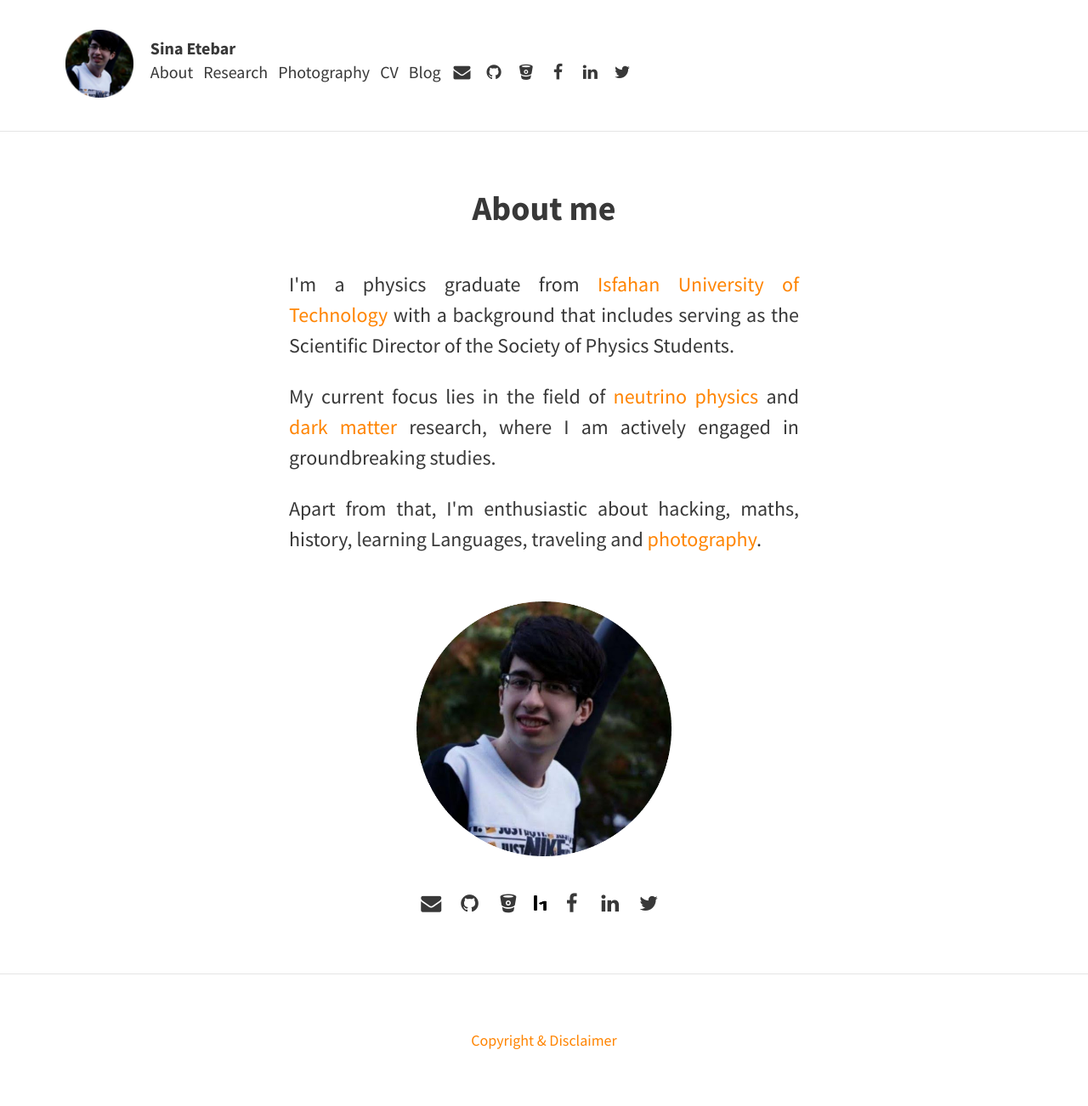
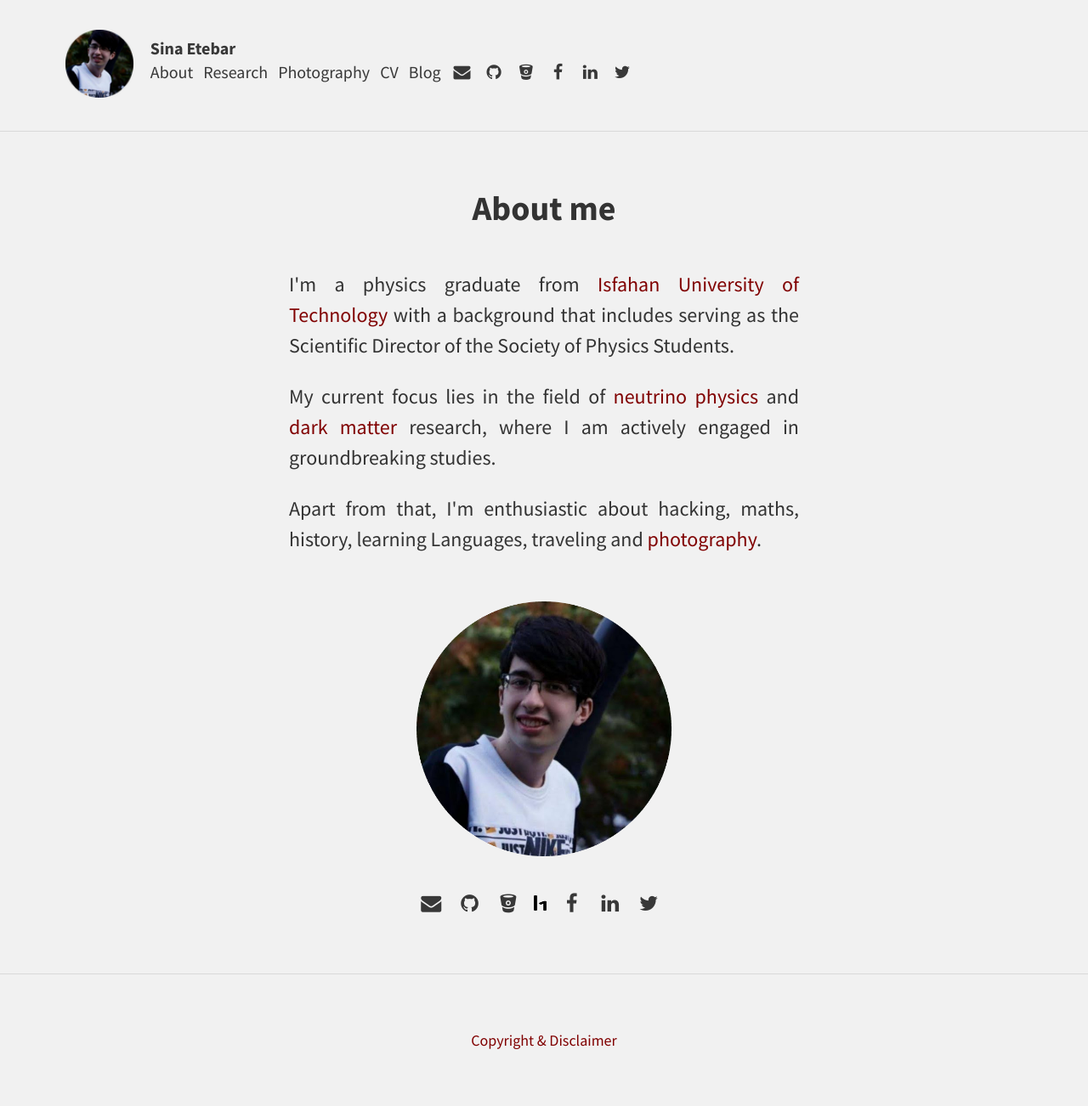
Before and after one commit to SinaEtebar/Website, a Jekyll site: the page built from index.html, in a window 1280 px wide. Shown: the whole page at 85% size. Built offline with Jekyll 4.4.1, drawn with Linux system fonts in a browser that asks for light colours; the list of posts is cut into pages by our own code.

Commit message:
Update main.css

```diff
--- a/assets/css/main.css
+++ b/assets/css/main.css
@@ -467,7 +467,7 @@ figure {
 }
 
 html {
-    background: #fff
+    background: #F1F1F1
 }
 
 ::selection {
@@ -479,7 +479,7 @@ html {
 }
 
 body {
-    color: #383838;
+    color: #333333;
     font-family: "Source Sans Pro",Helvetica,Arial,sans-serif;
     font-size: 1.25em;
     word-wrap: break-word
@@ -492,7 +492,7 @@ h1,h2,h3,h4,h5,h6 {
 }
 
 h1 a,h2 a,h3 a,h4 a,h5 a,h6 a {
-    color: #383838
+    color: #333333
 }
 
 h1 {
@@ -574,12 +574,12 @@ ol,ul {
 hr {
     border: 0;
     border-top: 1px solid rgba(0,0,0,.1);
-    border-bottom: 1px solid #fff;
+    border-bottom: 1px solid #D3D3D3;
     margin: 1em 0
 }
 
 a {
-    color: #FF8400;
+    color: #800000;
     text-decoration: none
 }
 
@@ -637,15 +637,15 @@ img[align=right] {
 }
 
 .button-link:hover,a.button:hover {
-    background: #FF8400;
-    border: 1px solid #FF8400;
-    color: #fff;
+    background: #800000;
+    border: 1px solid #800000;
+    color: #D3D3D3;
     text-decoration: none
 }
 
 .body-link:hover,.posts .post-teaser p a:hover,article a:hover {
     text-decoration: underline;
-    color: #FF8400
+    color: #800000
 }
 
 .disabled {
@@ -669,9 +669,9 @@ img[align=right] {
 }
 
 .audience-button.active {
-    color: #fff;
-    border-color: #FF8400;
-    background-color: #FF8400;
+    color: #D3D3D3;
+    border-color: #800000;
+    background-color: #800000;
     cursor: default
 }
 
@@ -680,29 +680,29 @@ img[align=right] {
 }
 
 .audience-button.inactive {
-    color: #FF8400;
-    border-color: #FF8400;
-    background-color: #fff;
+    color: #800000;
+    border-color: #800000;
+    background-color: #D3D3D3;
     cursor: pointer
 }
 
 .audience-button.inactive:hover {
     text-decoration: none;
-    color: #FF8400;
-    border-color: #FF8400
+    color: #800000;
+    border-color: #800000
 }
 
 .audience-button.inactive {
-    color: #FF8400;
-    border-color: #FF8400;
-    background-color: #fff
+    color: #800000;
+    border-color: #800000;
+    background-color: #D3D3D3
 }
 
 .audience-button .tooltiptext {
     visibility: hidden;
     width: 200px;
     background-color: #000;
-    color: #fff;
+    color: #D3D3D3;
     text-align: center;
     padding: 7px 20px;
     border-radius: 6px
@@ -751,7 +751,7 @@ article .subtitle {
 }
 
 article .subtitle>a {
-    color: #FF8400
+    color: #800000
 }
 
 article header {
@@ -781,11 +781,11 @@ header h1 {
 }
 
 .feature-image .post-link {
-    color: #fff
+    color: #D3D3D3
 }
 
 .feature-image header {
-    color: #fff;
+    color: #D3D3D3;
     background-size: cover;
     margin-bottom: 0;
     padding: 8% 20%
@@ -798,11 +798,11 @@ header h1 {
 .call-out {
     display: inline-block;
     width: 100%;
-    background-color: #FF8400;
+    background-color: #800000;
     background-size: cover;
     font-size: 1.2em;
     text-align: center;
-    color: #fff
+    color: #D3D3D3
 }
 
 .call-out h1 {
@@ -883,7 +883,7 @@ header h1 {
 }
 
 .octocat:hover {
-    color: #FF8400;
+    color: #800000;
     text-decoration: none
 }
 
@@ -1003,7 +1003,7 @@ header h1 {
 }
 
 .falist a:hover {
-    color: #FF8400;
+    color: #800000;
     text-decoration: none
 }
 
@@ -1029,7 +1029,7 @@ header h1 {
 }
 
 .cv tr:hover {
-    border: 1px solid #FF8400
+    border: 1px solid #800000
 }
 
 .cv tr:last-child>td {
@@ -1039,8 +1039,8 @@ header h1 {
 .cv td {
     padding-top: .5em 8px .5em 8px;
     text-align: left;
-    border: 1px dotted gray;
-    border-color: #fff #fff gray #fff
+    border: 1px dotted grey;
+    border-color: #F1F1F1 #F1F1F1 grey #F1F1F1
 }
 
 .cv td:first-child {
@@ -1124,7 +1124,7 @@ div .picturebox {
 }
 
 .site-header {
-    background: #fff;
+    background: #F1F1F1;
     border-bottom: 1px solid rgba(0,0,0,.1);
     display: inline-block;
     float: left;
@@ -1136,7 +1136,7 @@ div .picturebox {
 }
 
 .site-header a:hover {
-    color: #FF8400
+    color: #800000
 }
 
 .site-header .avatar {
@@ -1177,7 +1177,7 @@ div .picturebox {
     display: inline-block;
     text-align: center;
     width: 100%;
-    color: #858585;
+    color: #D3D3D3;
     font-size: .9em
 }
 
```
